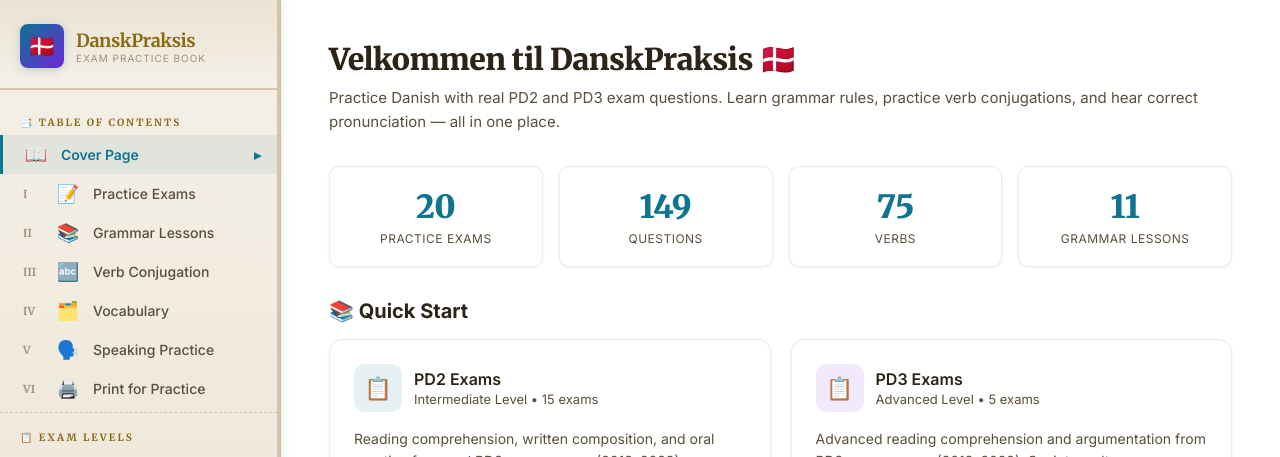
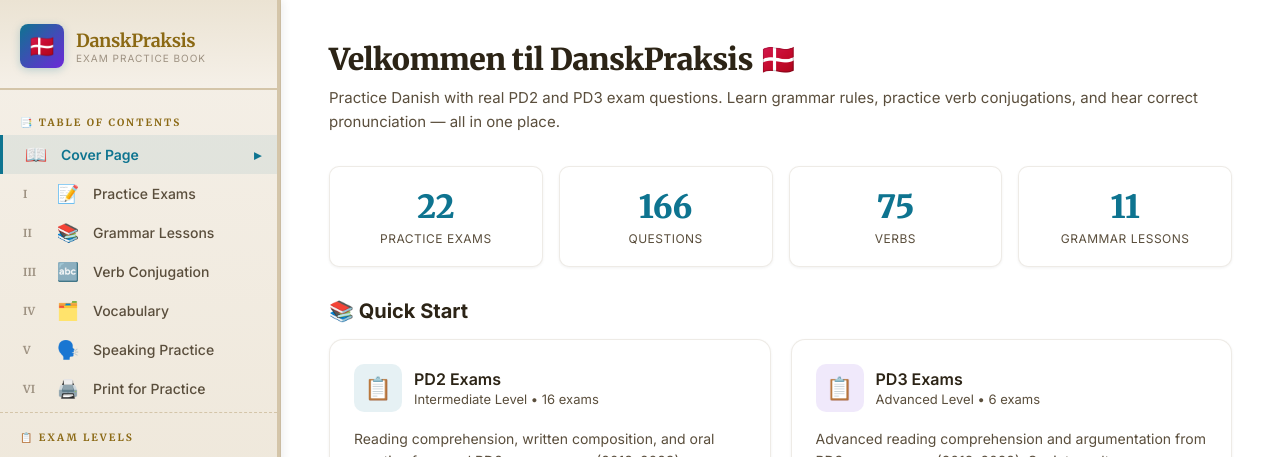
Before and after one commit to naresh699/DanskPraksis, a Next.js app: page / in a window 1280 px wide. Shown: the top 457 px of the page. Built offline with nearby package versions, Linux system fonts and the light colour scheme.

Commit message:
feat: add Practice Test 1 from PDFs for both PD2 and PD3

```diff
--- a/src/data/pd2Exams.js
+++ b/src/data/pd2Exams.js
@@ -2,6 +2,107 @@
 // Each exam has: id, year, season, type, lesson, questions
 
 export const pd2Exams = [
+    // ============ PRACTICE EXAMS ============
+    {
+        id: 'pd2-practice-test-1',
+        year: 2024,
+        season: 'Practice',
+        seasonEn: 'Practice',
+        type: 'Læseforståelse 2 - Opgave 3',
+        typeEn: 'Reading Comprehension 2 - Gap Fill',
+        level: 'PD2',
+        lesson: {
+            title: 'Maria fra udlandet',
+            titleEn: 'Maria from abroad',
+            topics: ['vocabulary', 'context'],
+            content: `This is Practice Test 1 from the official test bank materials for PD2.
+
+Read the text and fill in the missing words based on the context of the sentence.`
+        },
+        questions: [
+            {
+                id: 'pt1-q1',
+                sentence: 'Hun meldte sig hurtigt til en sprogskole, hvor hun mødte andre ______ udlændinge.',
+                sentenceEn: 'She quickly signed up for a language school, where she met other young foreigners.',
+                answer: 'unge',
+                blank: 'unge',
+                hint: 'Flertal (plural) of ung.',
+                options: ['kolde', 'ringe', 'unge', 'svært']
+            },
+            {
+                id: 'pt1-q2',
+                sentence: 'I begyndelsen syntes hun, at det danske vejr var ______.',
+                sentenceEn: 'In the beginning she thought the Danish weather was cold.',
+                answer: 'kolde',
+                blank: 'kolde',
+                hint: 'Adjective matching "vejr".',
+                options: ['kolde', 'ringe', 'unge', 'svært']
+            },
+            {
+                id: 'pt1-q3',
+                sentence: 'Hun brugte derfor mange aftener på at ______ med dem over video.',
+                sentenceEn: 'She therefore spent many evenings calling them over video.',
+                answer: 'ringe',
+                blank: 'ringe',
+                hint: 'At tale i telefon (to call using video/phone).',
+                options: ['tale', 'ringe', 'kommunikation', 'tage sig']
+            },
+            {
+                id: 'pt1-q4',
+                sentence: 'Efter et par måneder begyndte hun at tage del i forskellige aktiviteter i ______.',
+                sentenceEn: 'After a couple of months she started taking part in various activities in the village.',
+                answer: 'landsbyen',
+                blank: 'landsbyen',
+                hint: 'Et lille samfund (a small town/village).',
+                options: ['landsbyen', 'netværk', 'kammeratskab', 'plan']
+            },
+            {
+                id: 'pt1-q5',
+                sentence: 'Hendes ______ for dansk mad voksede langsomt.',
+                sentenceEn: 'Her taste for Danish food grew slowly.',
+                answer: 'smag',
+                blank: 'smag',
+                hint: 'Noget med mad at gøre (something to do with food/taste).',
+                options: ['smag', 'plan', 'humor', 'kost']
+            },
+            {
+                id: 'pt1-q6',
+                sentence: 'På sprogskolen fik hun en god ______ med sin lærer.',
+                sentenceEn: 'At the language school she established good communication with her teacher.',
+                answer: 'kommunikation',
+                blank: 'kommunikation',
+                hint: 'At tale og forstå hinanden (talking and understanding each other).',
+                options: ['tale', 'kammeratskab', 'kommunikation', 'humor']
+            },
+            {
+                id: 'pt1-q7',
+                sentence: 'Snart turde hun spørge om hjælp, når noget var ______.',
+                sentenceEn: 'Soon she dared to ask for help when something was difficult.',
+                answer: 'svært',
+                blank: 'svært',
+                hint: 'Ikke nemt (not easy).',
+                options: ['svært', 'ringe', 'kolde', 'unge']
+            },
+            {
+                id: 'pt1-q8',
+                sentence: 'Hun synes, det er meningsfuldt at ______ for andre mennesker.',
+                sentenceEn: 'She thinks it is meaningful to care for other people.',
+                answer: 'tage sig',
+                blank: 'tage sig',
+                hint: 'At drage omsorg for (to take care of).',
+                options: ['tale', 'bo', 'tage sig', 'plan']
+            },
+            {
+                id: 'pt1-q9',
+                sentence: 'Hun er stolt af at have skabt et nyt ______ i Danmark.',
+                sentenceEn: 'She is proud to have created a new network in Denmark.',
+                answer: 'netværk',
+                blank: 'netværk',
+                hint: 'En gruppe af venner og bekendte (a group of friends).',
+                options: ['netværk', 'kammeratskab', 'landsbyen', 'kommunikation']
+            }
+        ]
+    },
     // ============ 2023 ============
     {
         id: 'pd2-2023-sommer-laese1',
--- a/src/data/pd3Exams.js
+++ b/src/data/pd3Exams.js
@@ -2,6 +2,98 @@
 // Advanced level exams focusing on more complex grammar and vocabulary
 
 export const pd3Exams = [
+    // ============ PRACTICE EXAMS ============
+    {
+        id: 'pd3-practice-test-1',
+        year: 2024,
+        season: 'Practice',
+        seasonEn: 'Practice',
+        type: 'Læseforståelse 3',
+        typeEn: 'Reading Comprehension 3 - Gap Fill',
+        level: 'PD3',
+        lesson: {
+            title: 'Arbejde hjemmefra',
+            titleEn: 'Working from home',
+            topics: ['vocabulary', 'context'],
+            content: `This is Practice Test 1 from the official test bank materials for PD3.
+
+Read the text and fill in the missing words based on the context of the sentence.`
+        },
+        questions: [
+            {
+                id: 'pt1-q1',
+                sentence: 'Nogle medarbejdere føler sig isolerede, mens andre savner den ______ kontakt, der opstår omkring kaffemaskinen.',
+                sentenceEn: 'Some employees feel isolated, while others miss the social contact that occurs around the coffee machine.',
+                answer: 'sociale',
+                blank: 'sociale',
+                hint: 'Interaktion med andre mennesker (Interaction with other people).',
+                options: ['sociale', 'juridiske', 'fysiske', 'økonomiske']
+            },
+            {
+                id: 'pt1-q2',
+                sentence: 'Det giver fleksibilitet og gør det nemmere at ______ arbejdsliv og familie.',
+                sentenceEn: 'It provides flexibility and makes it easier to balance work life and family.',
+                answer: 'balancere',
+                blank: 'balancere',
+                hint: 'At finde ligevægt mellem to ting (To find equilibrium between two things).',
+                options: ['forbyde', 'balancere', 'kæmpe', 'reducere']
+            },
+            {
+                id: 'pt1-q3',
+                sentence: 'Andre virksomheder mener, at innovation opstår, når mennesker mødes fysisk, og de ______ derfor deres ansatte til at møde op.',
+                sentenceEn: 'Other companies believe that innovation occurs when people meet physically, and they therefore require their employees to show up.',
+                answer: 'kræver',
+                blank: 'kræver',
+                hint: 'At forlange noget (to demand or require).',
+                options: ['inviterer', 'fraråder', 'trækker', 'kræver']
+            },
+            {
+                id: 'pt1-q4',
+                sentence: 'Mange har opdaget, at spisebordet ikke giver den ______ støtte, som en god kontorstol gør.',
+                sentenceEn: 'Many have discovered that the dining table does not provide the ergonomic support that a good office chair does.',
+                answer: 'ergonomiske',
+                blank: 'ergonomiske',
+                hint: 'Tilpasset kroppens bygning og fysik (adapted to the body\'s build).',
+                options: ['langsomme', 'nødvendige', 'ergonomiske', 'uregelmæssige']
+            },
+            {
+                id: 'pt1-q5',
+                sentence: 'Derfor anbefaler eksperter, at man indretter et særligt ______ til arbejde.',
+                sentenceEn: 'Therefore experts recommend that one sets up a dedicated workspace for work.',
+                answer: 'arbejdsområde',
+                blank: 'arbejdsområde',
+                hint: 'Et sted at arbejde (a place to work).',
+                options: ['værksted', 'arbejdsområde', 'gymnasiesal', 'parkeringsplads']
+            },
+            {
+                id: 'pt1-q6',
+                sentence: 'De peger også på, at små pauser og regelmæssig ______ kan være med til at forebygge stress.',
+                sentenceEn: 'They also point out that short breaks and regular exercise can help prevent stress.',
+                answer: 'motion',
+                blank: 'motion',
+                hint: 'Fysisk aktivitet (physical activity).',
+                options: ['motion', 'økonomi', 'madlavning', 'shopping']
+            },
+            {
+                id: 'pt1-q7',
+                sentence: 'Mens nogle trives med roen og friheden, føler andre sig mere ______ og motiverede, når de er omgivet af kolleger.',
+                sentenceEn: 'While some thrive on quiet and freedom, others feel more inspired and motivated when surrounded by colleagues.',
+                answer: 'inspirerede',
+                blank: 'inspirerede',
+                hint: 'Påvirket af gode ideer (affected by good ideas / inspired).',
+                options: ['inspirerede', 'uengagerede', 'frustrerede', 'forvirrede']
+            },
+            {
+                id: 'pt1-q8',
+                sentence: 'I sidste ende handler det om at finde en ______ balance, der tilgodeser både virksomheden og medarbejderen.',
+                sentenceEn: 'Ultimately it is about finding a realistic balance that caters to both the company and the employee.',
+                answer: 'realistisk',
+                blank: 'realistisk',
+                hint: 'Noget der kan lade sig gøre i virkeligheden (something achievable in reality).',
+                options: ['realistisk', 'automatisk', 'kunstig', 'tilfældig']
+            }
+        ]
+    },
     // ============ 2022 ============
     {
         id: 'pd3-2022-sommer-laese1',
```
